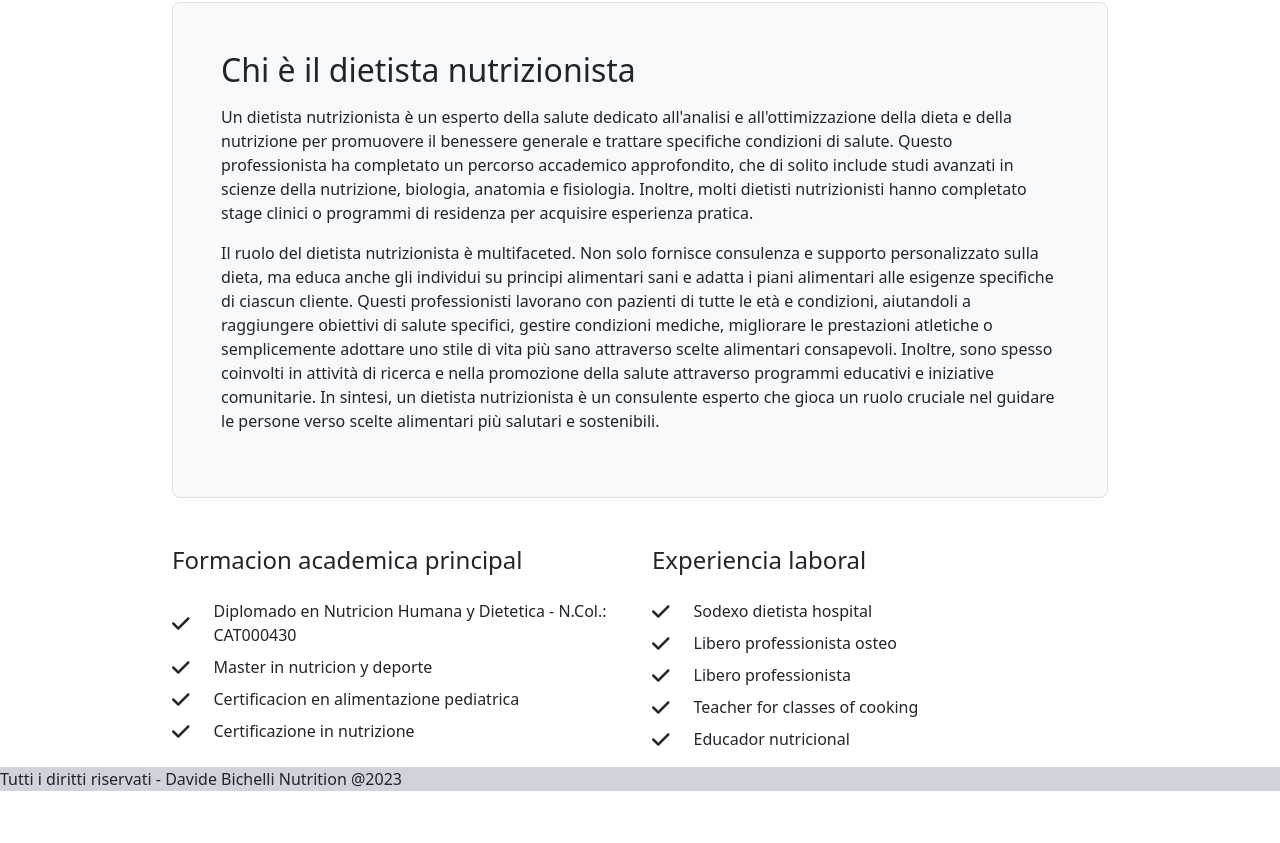
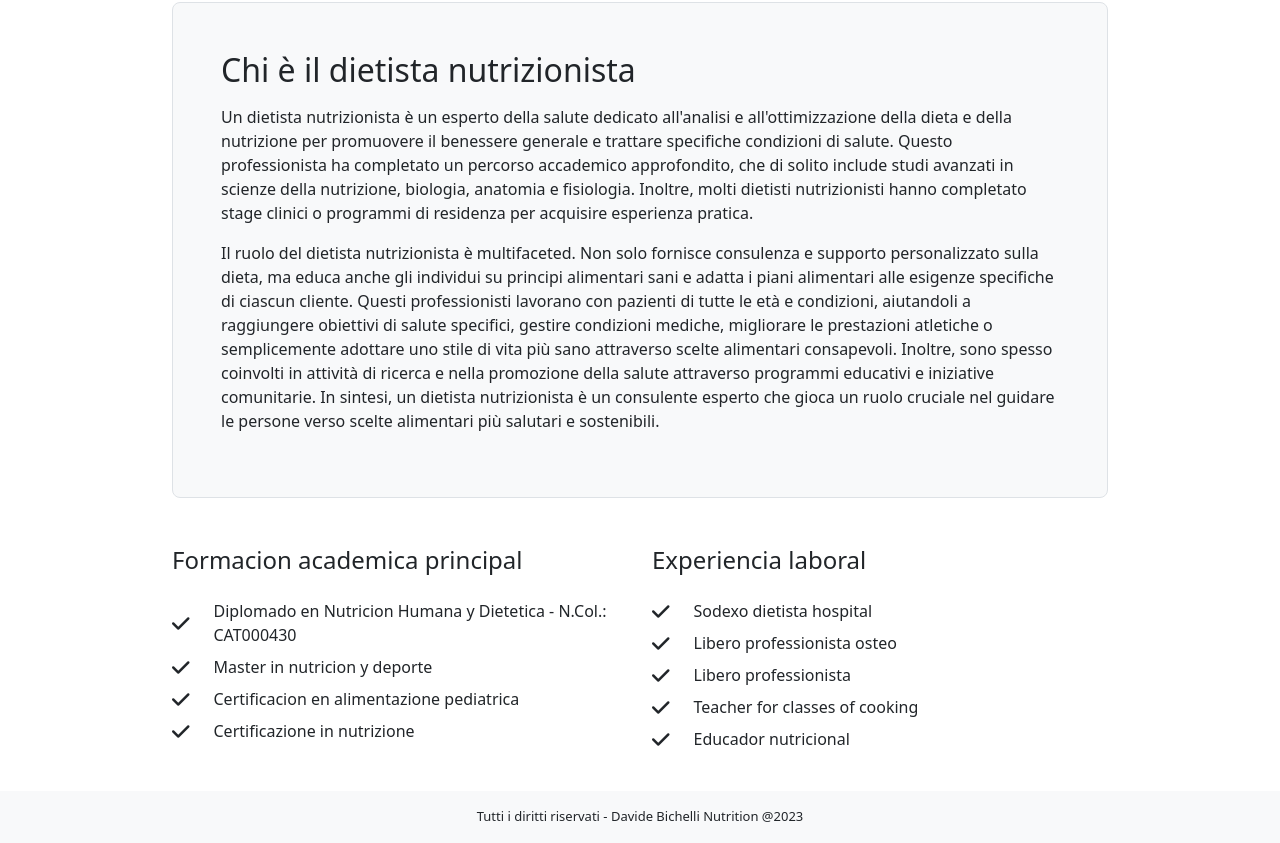
Before and after one commit to MatteoArt/db-nutrition, a Vue app: page /biography in a window 1280 px wide. Shown: the part 168-1011 px from the top of the page. Before the commit the page ends 959 px from the top, so only its background shows below. Built offline with nearby package versions, Linux system fonts and the light colour scheme.

Commit message:
fix scroll behavior

```diff
--- a/src/components/TheFooter.vue
+++ b/src/components/TheFooter.vue
@@ -9,12 +9,16 @@ export default {
 
 <template>
 
-     <footer class="bg-dark-subtle">
-        <div>Tutti i diritti riservati - Davide Bichelli Nutrition @2023</div>
+     <footer class="bg-body-tertiary py-3 mt-4">
+        <div class="text-center text-footer">Tutti i diritti riservati - Davide Bichelli Nutrition @2023</div>
      </footer>
 
 </template>
 
 <style scoped>
 
+.text-footer {
+   font-size: small;
+}
+
 </style>
--- a/src/router.js
+++ b/src/router.js
@@ -36,7 +36,10 @@ const router = createRouter({
             name: 'contacts',
             component: AppContacts
         }
-    ]
+    ],
+    scrollBehavior(to, from, savedPosition) {
+        return { top: 0 }
+    },
 });
 
 export { router };
```
